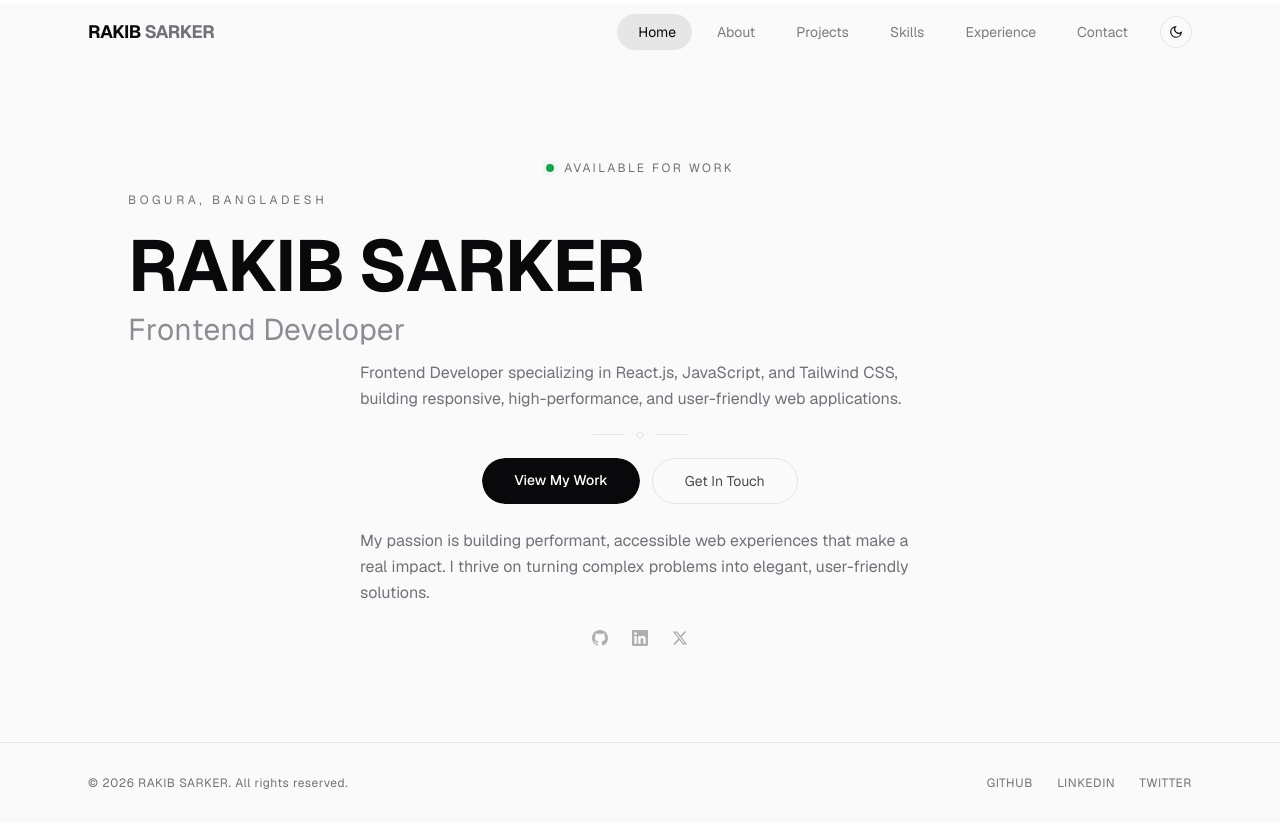
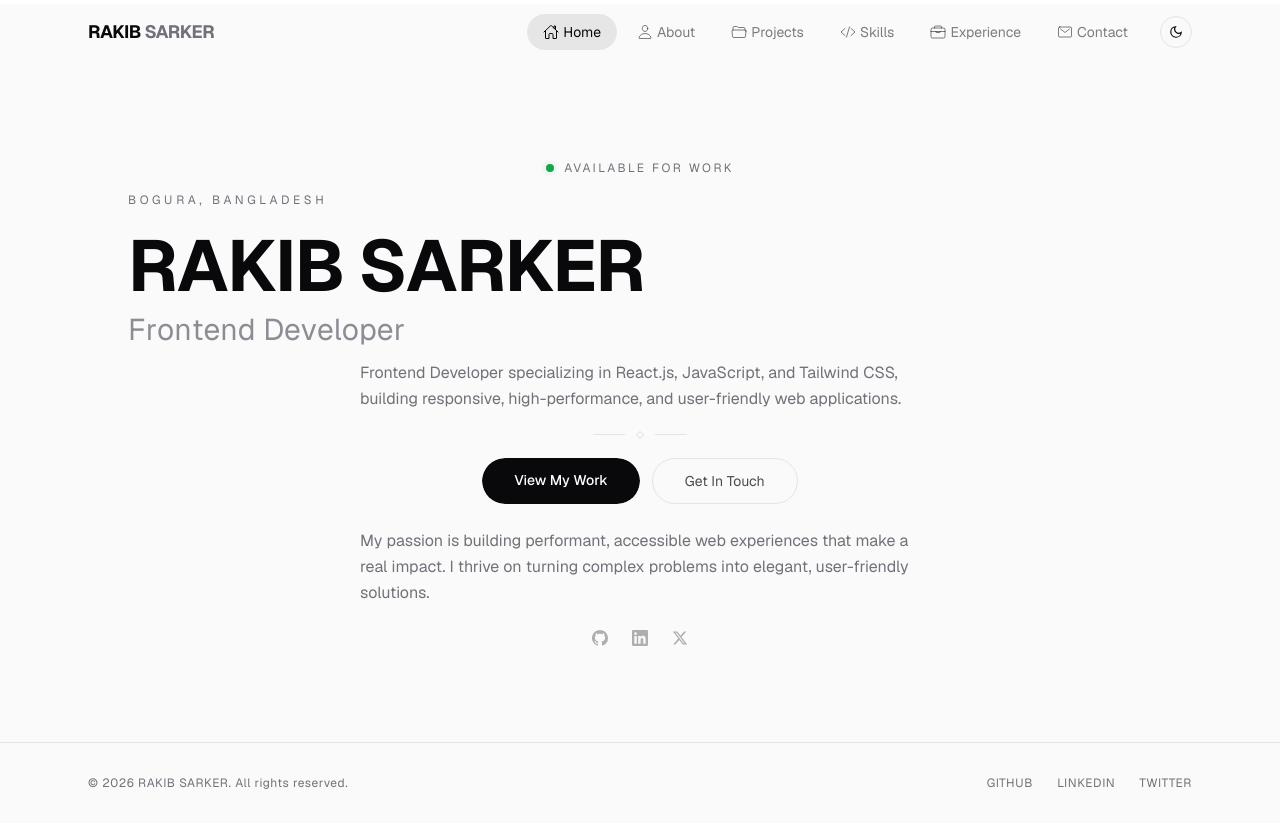
Before and after one commit to Sark-Rakib/rakib-next, a Next.js app: page / in a window 1280 px wide. Built offline with nearby package versions, Linux system fonts and the light colour scheme.

Commit message:
fixed navbar

```diff
--- a/src/components/layout/Navbar.jsx
+++ b/src/components/layout/Navbar.jsx
@@ -119,7 +119,7 @@ export default function Navbar() {
                       : "text-[var(--nav-text)] hover:text-[var(--nav-text-hover)]"
                   }`}
                 >
-                  <span className="text-base text-[1px]">{link.icon}</span>
+                  <span className="text-base">{link.icon}</span>
                   {link.label}
                   {isActive && (
                     <motion.span
```
